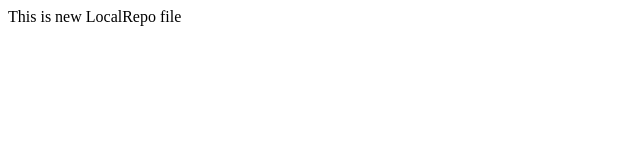
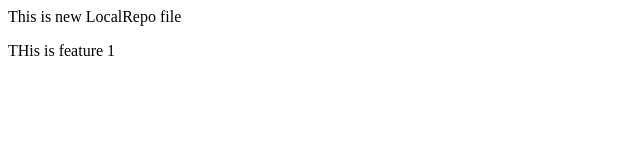
Before and after one commit to amanraj603/localRepo, a plain HTML site: page index.html in a window 1280 px wide. Shown: the full height of the page, 0-640 px from the left. Drawn offline with Linux system fonts and the light colour scheme.

Commit message:
Add new line

```diff
--- a/index.html
+++ b/index.html
@@ -1 +1,2 @@
 <p>This is new LocalRepo file</p>
+<p>THis is feature 1</p>
```
